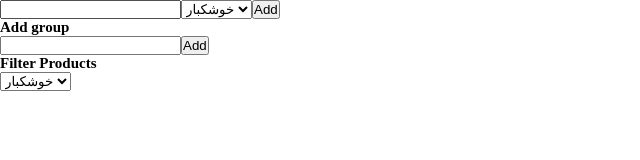
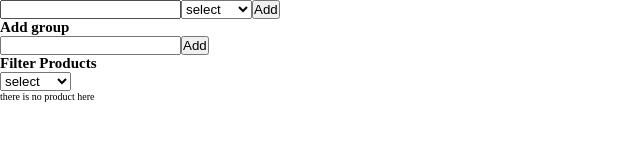
Before and after one commit to mahdi-nemati/Products-List-App, a React (Create React App) app: page / in a window 1280 px wide. Shown: the top 160 px of the page, without its empty margins (0-640 px from the left). Built offline with nearby package versions, Linux system fonts and the light colour scheme.

Commit message:
fixed some bugs

```diff
--- a/src/components/FilterProducts.jsx
+++ b/src/components/FilterProducts.jsx
@@ -5,10 +5,20 @@ const FilterProducts = ({ productsDetail, group }) => {
   const [showCatg, setShowCatg] = useState([]);
   useEffect(() => {
     setShowCatg(productsDetail.filter((p) => p.group === selectCategory));
-  }, [selectCategory]);
-  useEffect(() => {
-    console.log(showCatg);
-  }, [showCatg]);
+  }, [selectCategory, productsDetail]);
+
+  const renderProducts = () => {
+    if (showCatg.length === 0) return <p>there is no product here</p>;
+    else {
+      return (
+        <ul>
+          {showCatg.map((s) => (
+            <li key={s.name}>{s.name}</li>
+          ))}
+        </ul>
+      );
+    }
+  };
   return (
     <section>
       <h2>Filter Products</h2>
@@ -17,13 +27,7 @@ const FilterProducts = ({ productsDetail, group }) => {
           <option key={g.title}>{g.title}</option>
         ))}
       </select>
-      <ul>
-        {showCatg ? (
-          showCatg.map((s) => <li key={s.name}>{s.name}</li>)
-        ) : (
-          <p>در این دسته بندی محصولی وجد ندارد</p>
-        )}
-      </ul>
+      {renderProducts()}
     </section>
   );
 };
--- a/src/components/ProductListApp.js
+++ b/src/components/ProductListApp.js
@@ -8,6 +8,7 @@ const ProdutListApp = () => {
   const [productsDetail, setProductsDetail] = useState([]);
   //    group state
   const [group, setGroup] = useState([
+    { title: "select" },
     { title: "خوشکبار" },
     { title: "لبنیات" },
     { title: "پروتیین" },
@@ -31,6 +32,7 @@ const ProdutListApp = () => {
       group: selectedGroup,
     };
     setInput("");
+    setSelectedGroup("");
     setProductsDetail([...productsDetail, newProduct]);
   };
 
@@ -40,7 +42,7 @@ const ProdutListApp = () => {
   const submitUpdateGroup = (e) => {
     e.preventDefault();
     setGroup([...group, { title: newGroup }]);
-    setNewGroup("");
+
   };
   return (
     <section>
```
